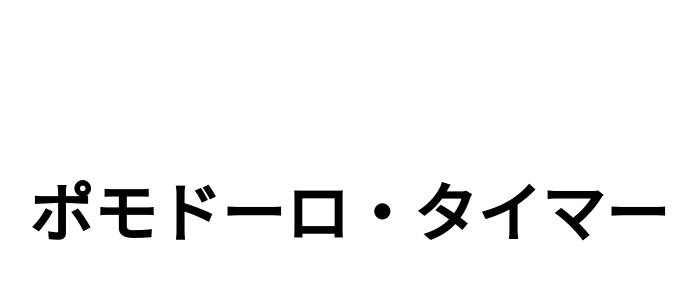
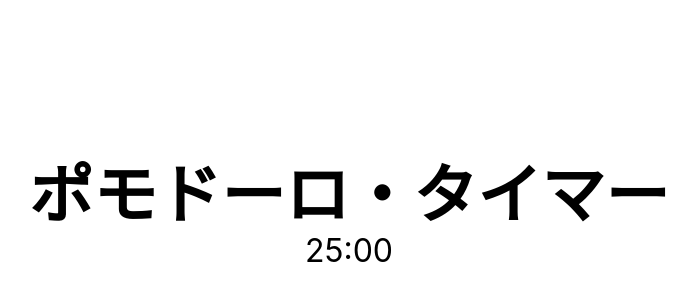
Before and after one commit to kubotama/pomodoro, a Next.js app: page / in a window 1280 px wide. Shown: the part 186-486 px from the top of the page, without its empty margins (291-988 px from the left). Built offline with nearby package versions, Linux system fonts and the light colour scheme.

Commit message:
「25:00」の描画のテストを追加する

```diff
--- a/pages/index.tsx
+++ b/pages/index.tsx
@@ -8,9 +8,10 @@ export const Home = (): JSX.Element => (
     </Head>
 
     <main>
-      <h1 className="title">
-        ポモドーロ・タイマー
-      </h1>
+      <h1 className="title">ポモドーロ・タイマー</h1>
+      <div className="time" data-testid="timeLeft">
+        25:00
+      </div>
     </main>
 
     <style jsx>{`
@@ -37,6 +38,10 @@ export const Home = (): JSX.Element => (
         line-height: 1.15;
         font-size: 4rem;
       }
+
+      .time {
+        font-size: 2rem;
+      }
     `}</style>
 
     <style jsx global>{`
```
Also changed, not shown: 1 other file (tests, documents, lock files or other folders).
